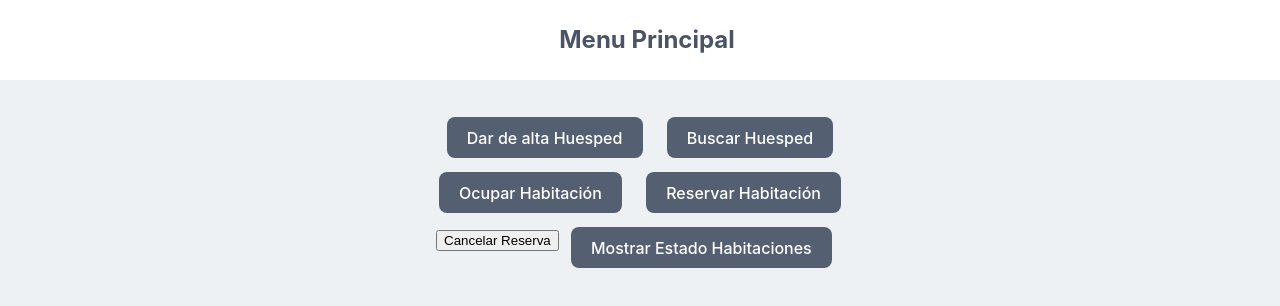
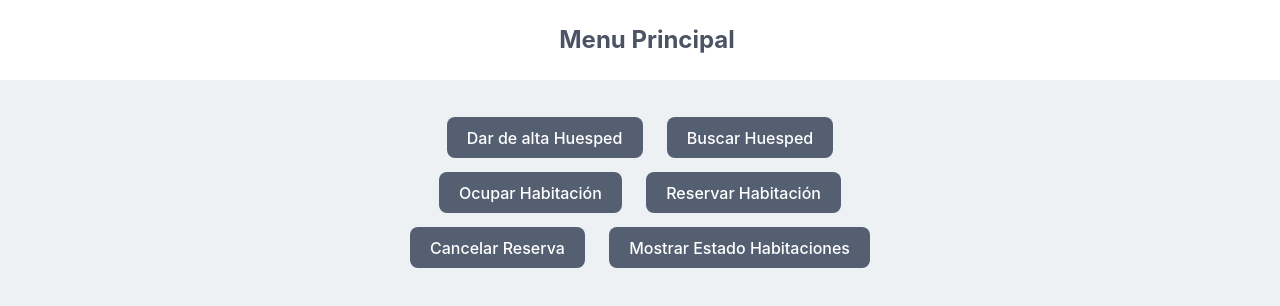
Before and after one commit to lumaglia/TP-DESO, a Next.js app in the folder frontend/: page / in a window 1280 px wide. Shown: the top 306 px of the page. Built offline with nearby package versions, Linux system fonts and the light colour scheme.

Commit message:
fix(frontend): añade clase Button a boton de Cancelar Reserva en Menú Principal y cambia a jdk 25

```diff
--- a/frontend/app/page.tsx
+++ b/frontend/app/page.tsx
@@ -27,7 +27,7 @@ export default function Home() {
                     </Link></Row>
                 <Row>
                     <Link href='/Reserva/Baja'>
-                        <button>Cancelar Reserva</button>
+                        <button className={'Button'}>Cancelar Reserva</button>
                     </Link>
                     <Link href='/Habitacion/Buscar'>
                         <button className='Button'>Mostrar Estado Habitaciones</button>
```
